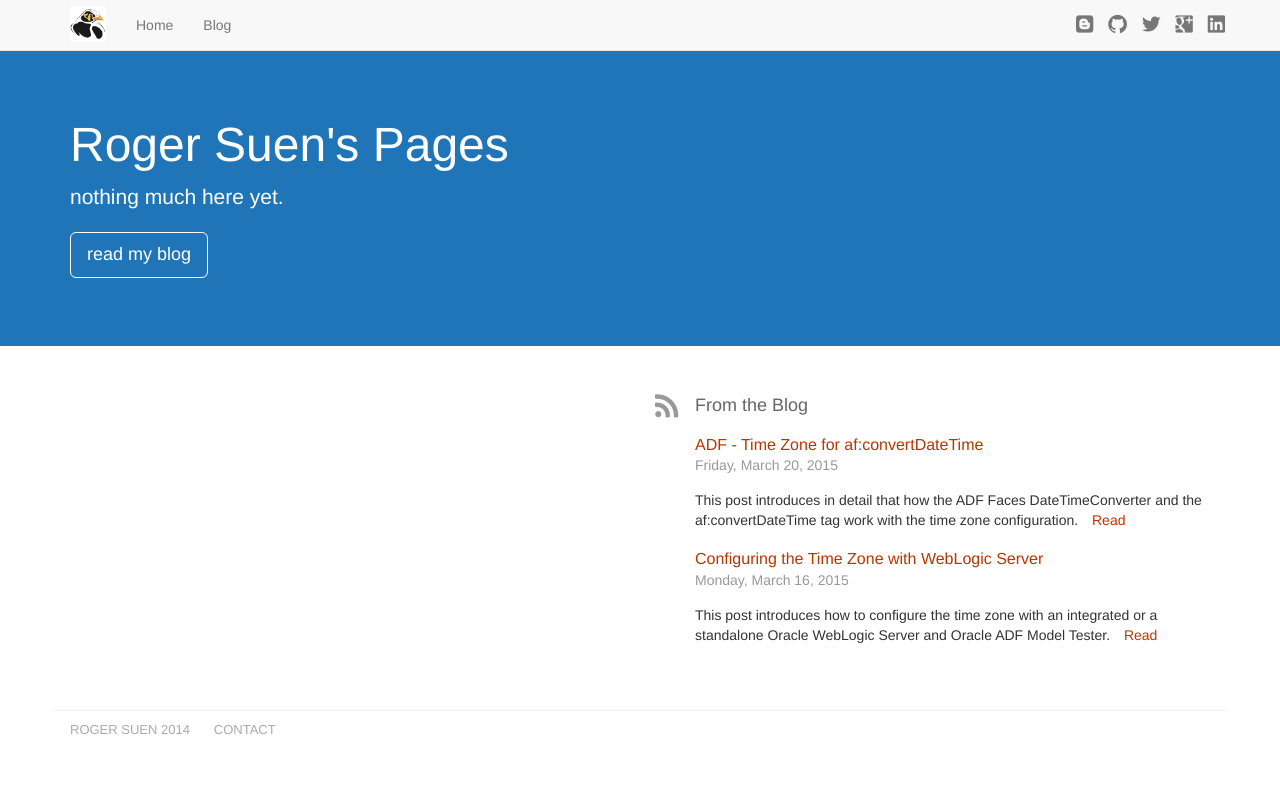
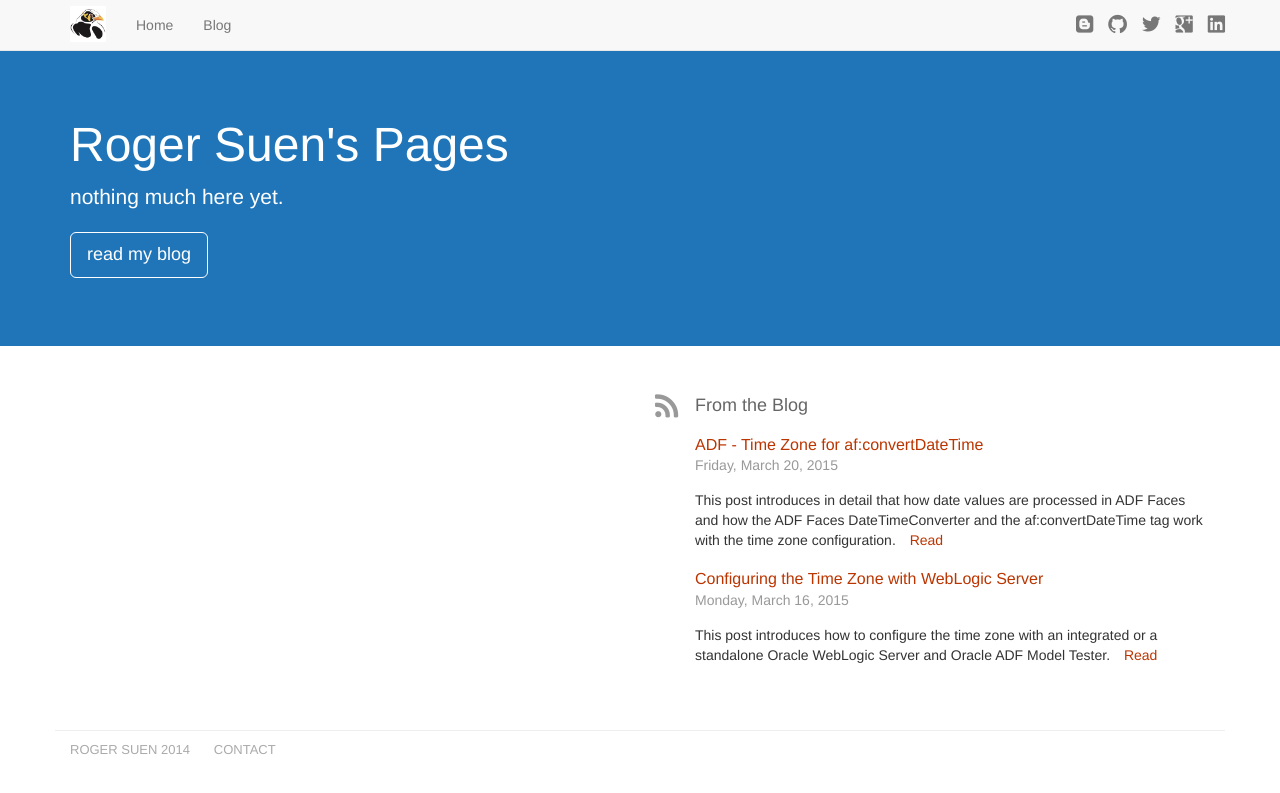
Before and after one commit to rogersuen/rogersuen.github.io, a Jekyll site: the page built from index.html, in a window 1280 px wide. Shown: the top 793 px of the page. Built offline with Jekyll 4.4.1, drawn with Linux system fonts in a browser that asks for light colours; Markdown is read by kramdown in place of the engine named in the settings.

Commit message:
improved excerpt of 2015-03-20-adf-timezone-for-convertdatetime.md

```diff
--- a/_posts/2015-03-20-adf-timezone-for-convertdatetime.md
+++ b/_posts/2015-03-20-adf-timezone-for-convertdatetime.md
@@ -1,7 +1,7 @@
 ---
 title: ADF - Time Zone for af:convertDateTime
 tags: [Time Zone, DateTimeConverter, convertDateTime, ADF Faces, ADF]
-excerpt: This post introduces in detail that how the ADF Faces DateTimeConverter and the af:convertDateTime tag work with the time zone configuration.
+excerpt: This post introduces in detail that how date values are processed in ADF Faces and how the ADF Faces DateTimeConverter and the af:convertDateTime tag work with the time zone configuration.
 ---
 
 In the [last post]({% post_url 2015-03-16-configure-timezone-with-weblogic-server %})
```
